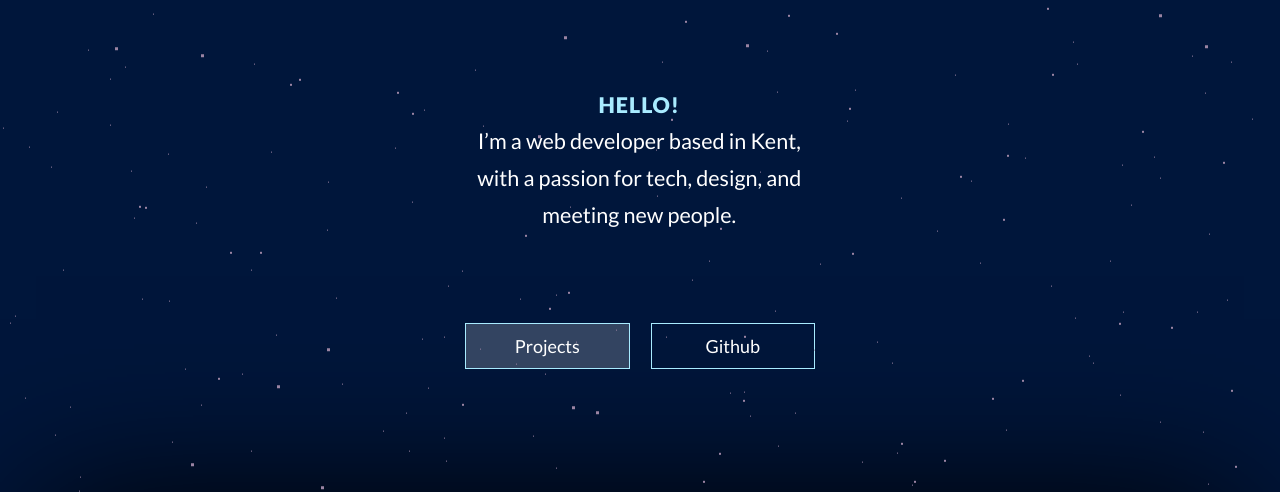
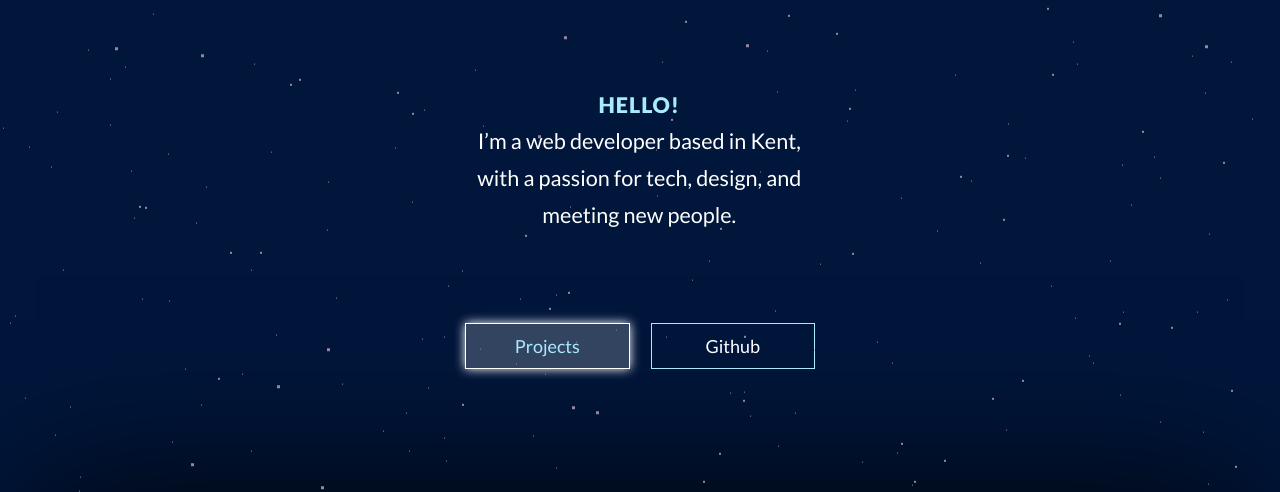
Before and after one commit to cmioveanu/portfolio-website, a Gatsby site: page / in a window 1280 px wide. In both pictures the pointer is over the button "Projects". Shown: the part 305-797 px from the top of the page. Built offline with nearby package versions, Linux system fonts and the light colour scheme; Gatsby itself is replaced by a stand-in of ours.

Commit message:
update intro buttons hover

```diff
--- a/src/css/main.css
+++ b/src/css/main.css
@@ -670,5 +670,8 @@ button {
 
 button:hover {
   background-color: rgba(255, 255, 255, 0.2);
+  border-color: white;
+  color: #a8ebff;
+  box-shadow: 0 0 10px white;
   cursor: pointer;
 }
```
